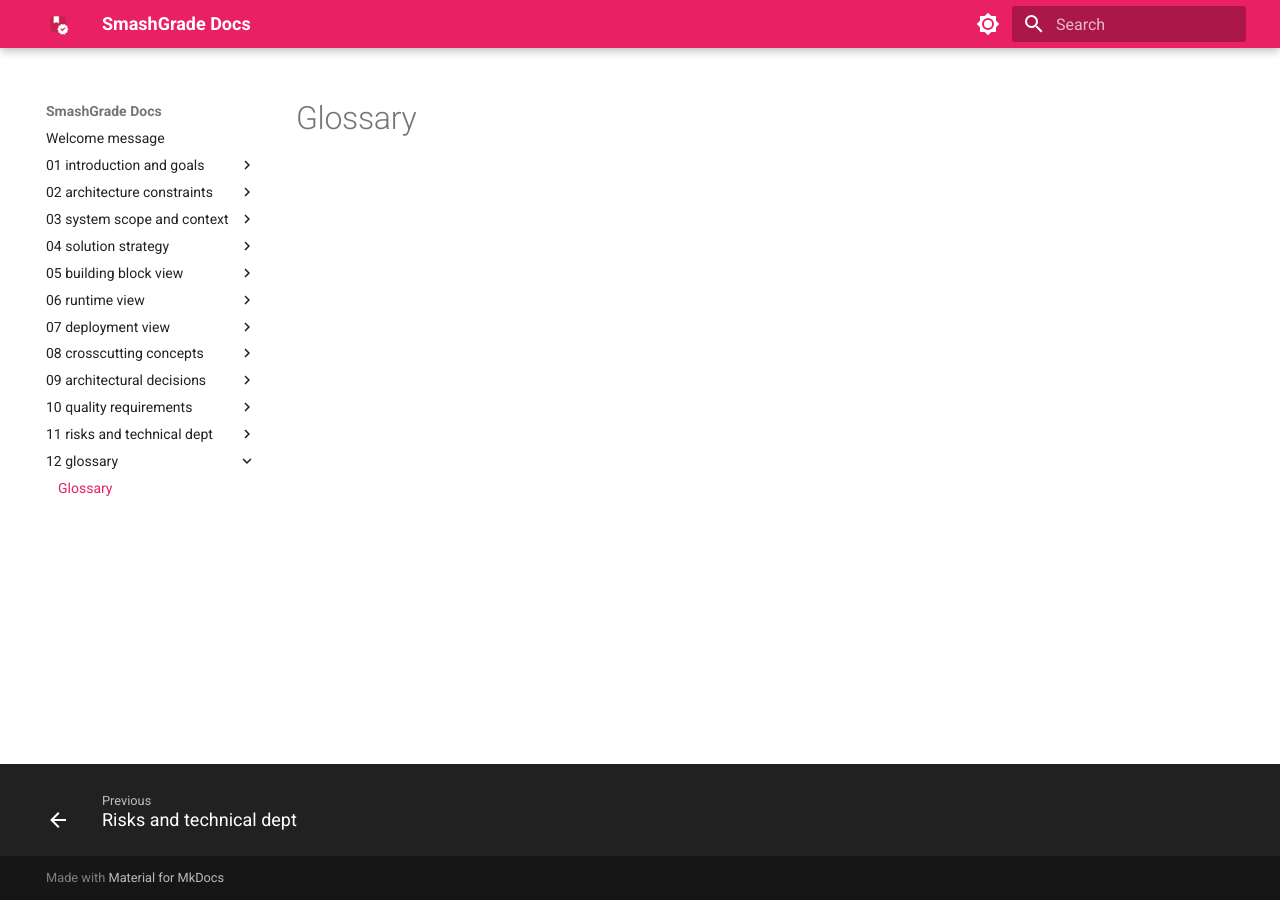
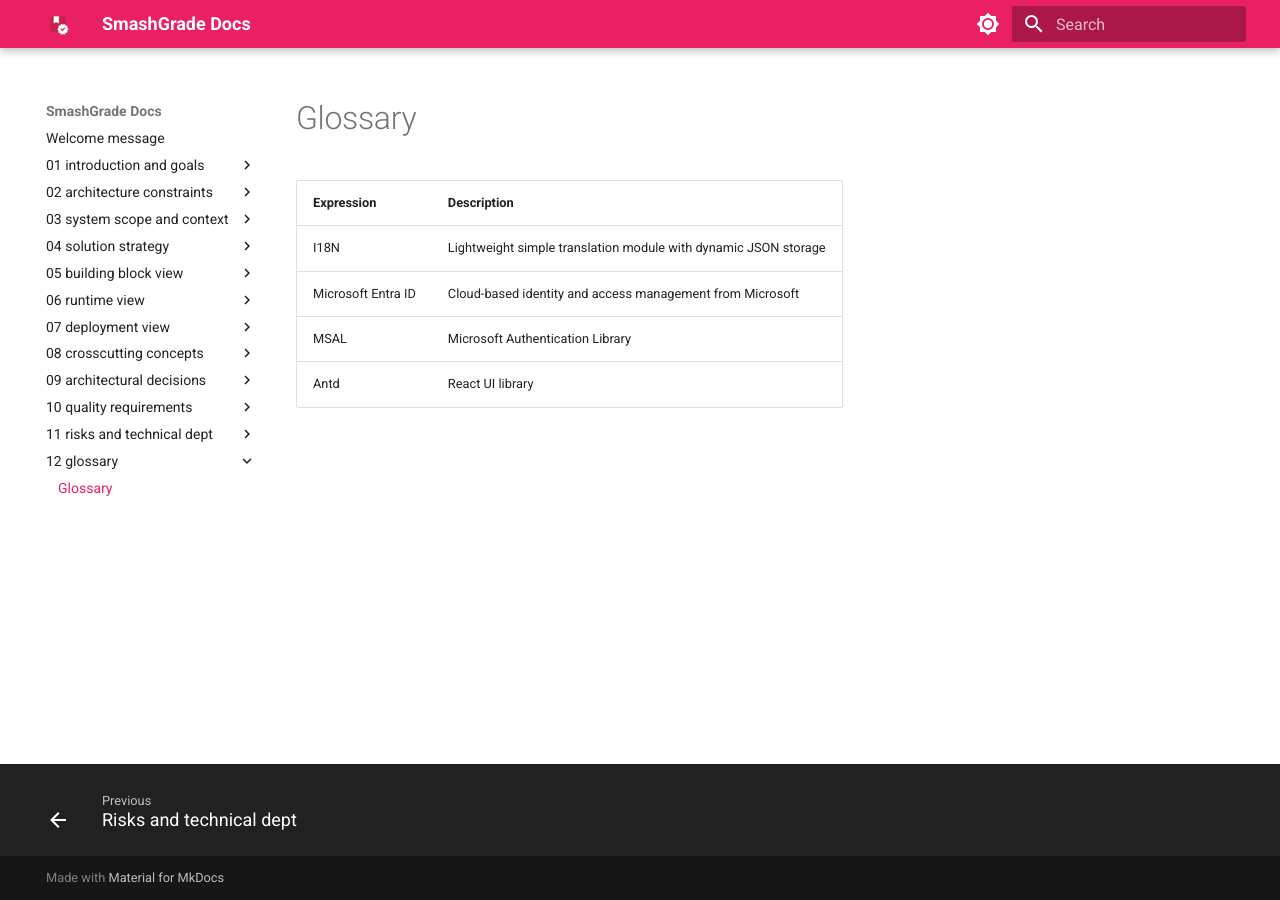
Before and after one commit to SmashGrade/documentation, an MkDocs documentation site: the page built from docs/12_glossary/12_glossary.md, in a window 1280 px wide. Built offline with MkDocs 1.6.1 and Material for MkDocs 9.7.7, drawn with Linux system fonts in a browser that asks for light colours.

Commit message:
docs: Update glossary

```diff
--- a/docs/12_glossary/12_glossary.md
+++ b/docs/12_glossary/12_glossary.md
@@ -3,3 +3,10 @@ title: Glossary
 ---
 
 # Glossary
+
+| Expression   |      Description      |
+|----------|-------------|
+| I18N |  Lightweight simple translation module with dynamic JSON storage |
+| Microsoft Entra ID |    Cloud-based identity and access management from Microsoft   |
+| MSAL | Microsoft Authentication Library |
+| Antd | React UI library |
```
